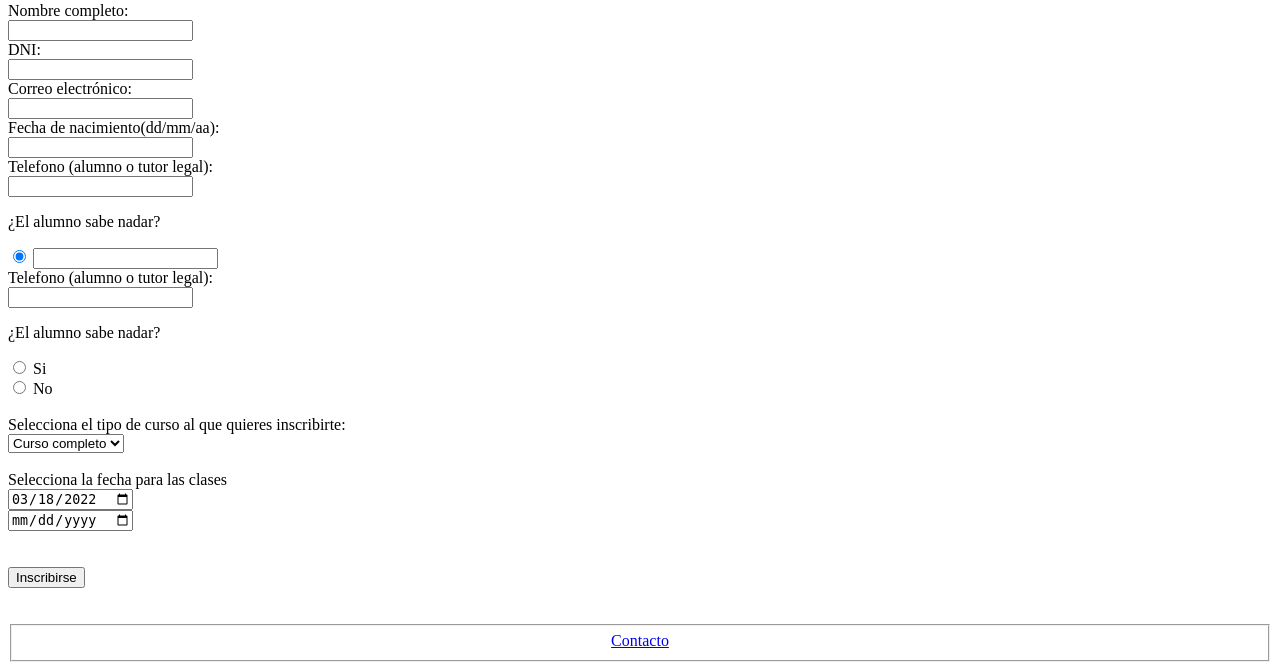
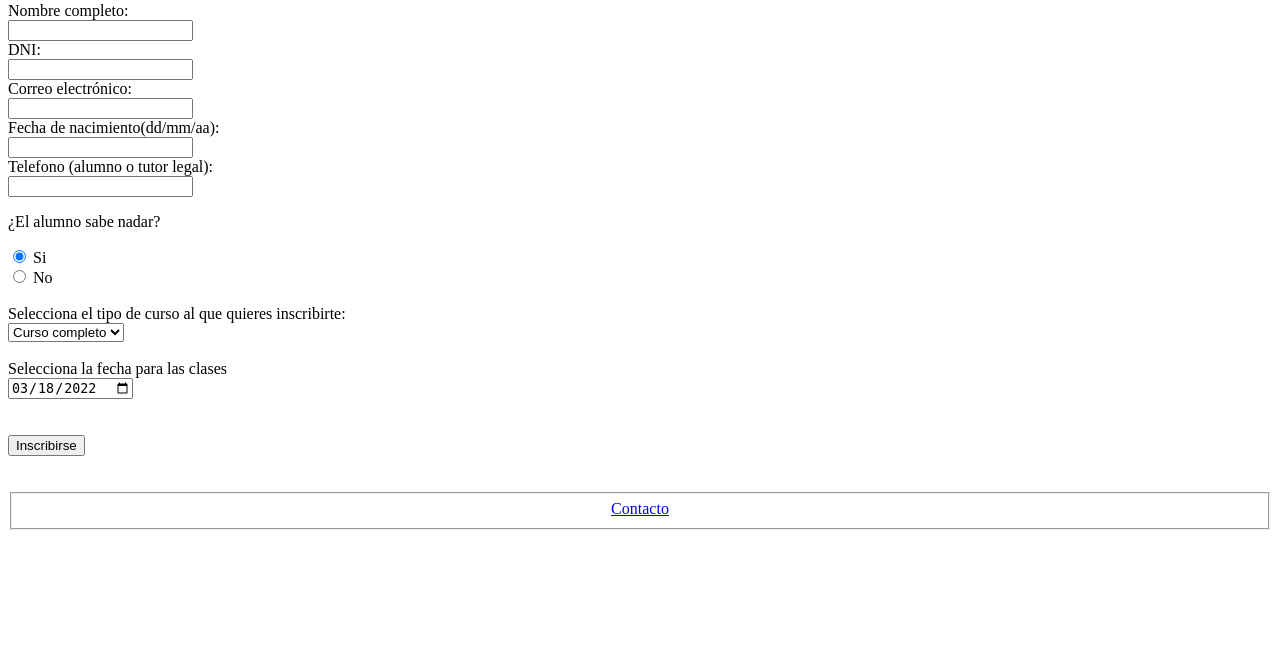
Before and after one commit to Pablovald/Practica1, a PHP site: page /Prac2/surf.php in a window 1280 px wide. Shown: the part 605-1275 px from the top of the page. After the commit the page ends 1135 px from the top, so only its background shows below. Run offline with PHP 8.4, Linux system fonts and the light colour scheme.

Commit message:
Mejoras de los campos obligatorios

```diff
--- a/Prac2/buceo.php
+++ b/Prac2/buceo.php
@@ -35,9 +35,8 @@ $contenidoPrincipal = <<<EOS
 
     <p>¿El alumno sabe nadar?</p>
     <input type="radio" id="si" name="nadar" value="Si" checked>
-    <input type="radio" id="si" name="nadar" value="Si" required>
     <label for="si">Si</label><br>
-    <input type="radio" id="no" name="nadar" value="No" required>
+    <input type="radio" id="no" name="nadar" value="No">
     <label for="no">No</label><br>
     <br>
     <label for="curso">Selecciona el tipo de curso al que quieres inscribirte:</label><br>
@@ -49,7 +48,6 @@ $contenidoPrincipal = <<<EOS
     <br>
     <label for="dia">Selecciona la fecha para las clases</label><br>
     <input type="date" id="dia" name="dia" value="2022-03-18"><br>
-    <input type="date" id="dia" name="dia" required><br>
     <br>
     <br>
     <input type="submit" value="Inscribirse">
--- a/Prac2/kayakActividad.php
+++ b/Prac2/kayakActividad.php
@@ -48,9 +48,8 @@ $contenidoPrincipal = <<<EOS
 
 <p>¿El alumno sabe nadar?</p>
 <input type="radio" id="si" name="nadar" value="Si" checked>
-<input type="radio" id="si" name="nadar" value="Si" required>
 <label for="si">Si</label><br>
-<input type="radio" id="no" name="nadar" value="No" required>
+<input type="radio" id="no" name="nadar" value="No">
 <label for="no">No</label><br>
 <br>
 <label for="curso">Selecciona el tipo de curso al que quieres inscribirte:</label><br>
@@ -62,7 +61,6 @@ $contenidoPrincipal = <<<EOS
 <br>
 <label for="dia">Selecciona la fecha para las clases</label><br>
     <input type="date" id="dia" name="dia" value="2022-03-18"><br>
-    <input type="date" id="dia" name="dia" required><br>
     <br>
 <br>
 <input type="submit" value="Inscribirse">
--- a/Prac2/kitesurf.php
+++ b/Prac2/kitesurf.php
@@ -36,9 +36,8 @@ $contenidoPrincipal = <<<EOS
 
     <p>¿El alumno sabe nadar?</p>
     <input type="radio" id="si" name="nadar" value="Si" checked>
-    <input type="radio" id="si" name="nadar" value="Si" required>
     <label for="si">Si</label><br>
-    <input type="radio" id="no" name="nadar" value="No" required>
+    <input type="radio" id="no" name="nadar" value="No">
     <label for="no">No</label><br>
     <br>
     <label for="curso">Selecciona el tipo de curso al que quieres inscribirte:</label><br>
@@ -50,7 +49,6 @@ $contenidoPrincipal = <<<EOS
     <br>
     <<label for="dia">Selecciona la fecha para las clases</label><br>
     <input type="date" id="dia" name="dia" value="2022-03-18"><br>
-    <input type="date" id="dia" name="dia" required><br>
     <br>
     <br>
     <input type="submit" value="Inscribirse">
--- a/Prac2/procesarInscripcion.php
+++ b/Prac2/procesarInscripcion.php
@@ -14,7 +14,7 @@ $contenidoPrincipal = '';
 
 $capacidad = isset($_POST['capacidad']);
 $solicitud_dia = isset($_POST['dia']) ? $_POST['dia'] : null;
-
+echo "$solicitud_dia";
 if (isset($_SESSION["login"])) {
 	if(!empty($solicitud_dia)){
 		if($capacidad > 0){
--- a/Prac2/surf.php
+++ b/Prac2/surf.php
@@ -35,14 +35,8 @@ $contenidoPrincipal = <<<EOS
 
     <p>¿El alumno sabe nadar?</p>
     <input type="radio" id="si" name="nadar" value="Si" checked>
-    <input type="text" id="fechaNac" name="fechaNac" required><br>
-    <label for="telefono">Telefono (alumno o tutor legal):</label><br>
-    <input type="text" id="telefono" name="telefono" required><br>
-
-    <p>¿El alumno sabe nadar?</p>
-    <input type="radio" id="si" name="nadar" value="Si" required>
     <label for="si">Si</label><br>
-    <input type="radio" id="no" name="nadar" value="No" required>
+    <input type="radio" id="no" name="nadar" value="No">
     <label for="no">No</label><br>
     <br>
     <label for="curso">Selecciona el tipo de curso al que quieres inscribirte:</label><br>
@@ -54,7 +48,6 @@ $contenidoPrincipal = <<<EOS
     <br>
     <label for="dia">Selecciona la fecha para las clases</label><br>
     <input type="date" id="dia" name="dia" value="2022-03-18"><br>
-    <input type="date" id="dia" name="dia" required><br>
     <br>
     <br>
     <input type="submit" value="Inscribirse">
--- a/Prac2/vela.php
+++ b/Prac2/vela.php
@@ -35,9 +35,8 @@ $contenidoPrincipal = <<<EOS
 
     <p>¿El alumno sabe nadar?</p>
     <input type="radio" id="si" name="nadar" value="Si" checked>
-    <input type="radio" id="si" name="nadar" value="Si" required>
     <label for="si">Si</label><br>
-    <input type="radio" id="no" name="nadar" value="No" required>
+    <input type="radio" id="no" name="nadar" value="No">
     <label for="no">No</label><br>
     <br>
     <label for="curso">Selecciona el tipo de curso al que quieres inscribirte:</label><br>
@@ -49,7 +48,6 @@ $contenidoPrincipal = <<<EOS
     <br>
     <label for="dia">Selecciona la fecha para las clases</label><br>
     <input type="date" id="dia" name="dia" value="2022-03-18"><br>
-    <input type="date" id="dia" name="dia" required><br>
     <br>
     <br>
     <input type="submit" value="Inscribirse">
--- a/Prac2/windsurf.php
+++ b/Prac2/windsurf.php
@@ -36,9 +36,8 @@ $contenidoPrincipal = <<<EOS
 
     <p>¿El alumno sabe nadar?</p>
     <input type="radio" id="si" name="nadar" value="Si" checked>
-    <input type="radio" id="si" name="nadar" value="Si" required>
     <label for="si">Si</label><br>
-    <input type="radio" id="no" name="nadar" value="No" required>
+    <input type="radio" id="no" name="nadar" value="No">
     <label for="no">No</label><br>
     <br>
     <label for="curso">Selecciona el tipo de curso al que quieres inscribirte:</label><br>
@@ -50,7 +49,6 @@ $contenidoPrincipal = <<<EOS
     <br>
     <label for="dia">Selecciona la fecha para las clases</label><br>
     <input type="date" id="dia" name="dia" value="2022-03-18"><br>
-    <input type="date" id="dia" name="dia" required><br>
     <br>
     <br>
     <input type="submit" value="Inscribirse">
```
